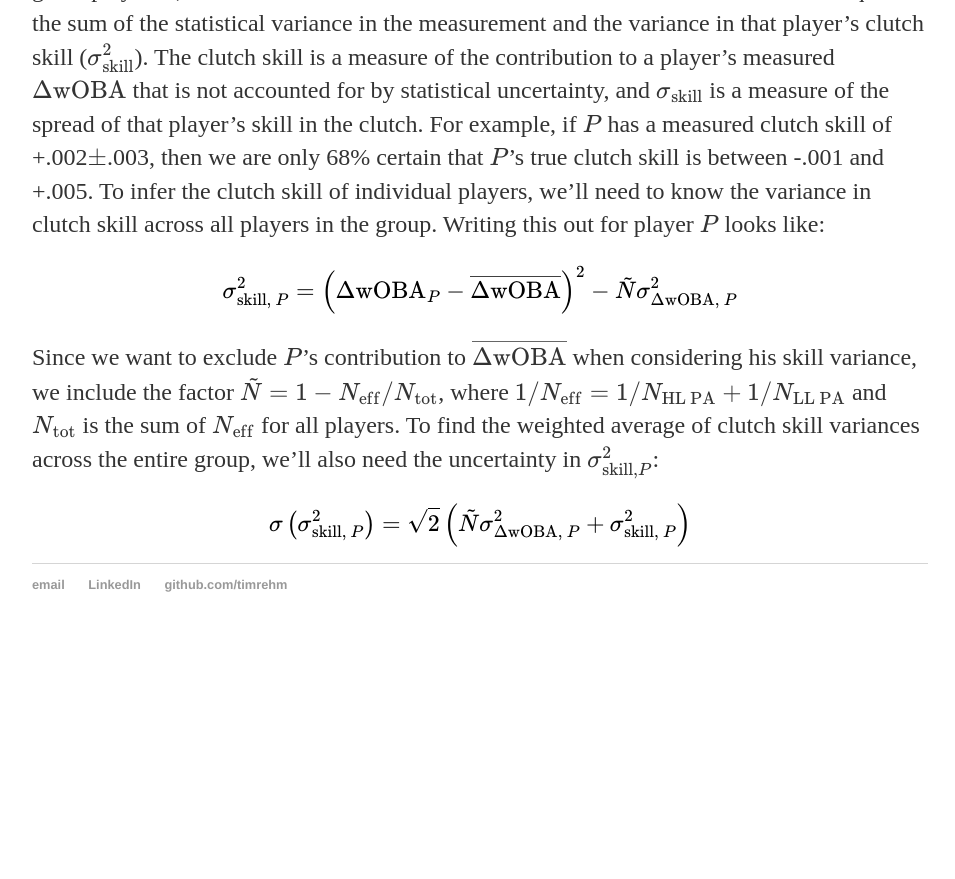
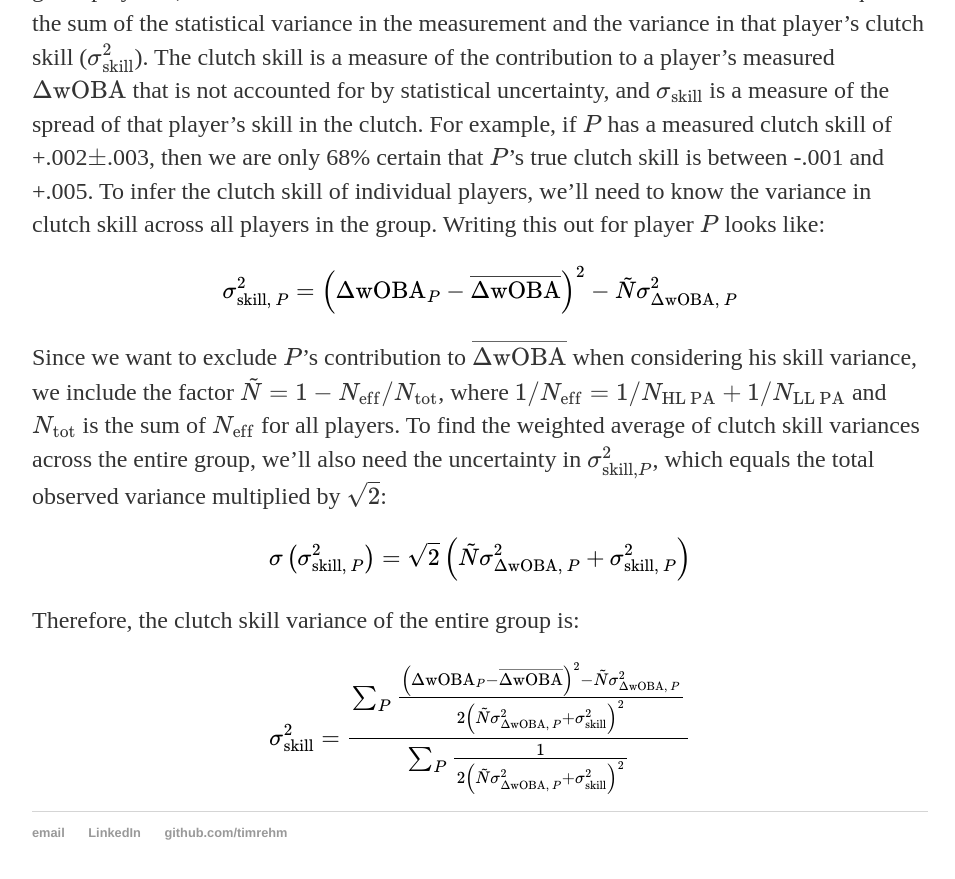
Before and after one commit to timrehm/timrehm.github.io, a Jekyll site: the page built from _posts/2026-5-24-leverage.md, in a window 1280 px wide and 900 px high, scrolled down 6671 px. Shown: the top 879 px of the window, without its empty margins (160-1115 px from the left). Built offline with Jekyll 4.4.1, drawn with Linux system fonts in a browser that asks for light colours; before the commit the page ends 7323 px from its top, so only the background shows below that.

Commit message:
Update 2026-5-24-leverage.md

```diff
--- a/_posts/2026-5-24-leverage.md
+++ b/_posts/2026-5-24-leverage.md
@@ -99,8 +99,14 @@ $$
 \Large  \sigma_{\mathrm{skill}, \ P}^{2} = \left(\Delta\mathrm{wOBA}_{P}-\overline{\Delta\mathrm{wOBA}}\right)^{2}-\tilde{N}\sigma_{\Delta\mathrm{wOBA}, \ P}^{2}
 $$
 
-Since we want to exclude $P$'s contribution to $\overline{\Delta\mathrm{wOBA}}$ when considering his skill variance, we include the factor $\tilde{N} = 1-N_{\mathrm{eff}}/N_{\mathrm{tot}}$, where $1/N_{\mathrm{eff}} = 1/N_{\mathrm{HL \ PA}}+1/N_{\mathrm{LL \ PA}}$ and $N_{\mathrm{tot}}$ is the sum of $N_{\mathrm{eff}}$ for all players. To find the weighted average of clutch skill variances across the entire group, we'll also need the uncertainty in $\sigma_{\mathrm{skill}, P}^{2}$:
+Since we want to exclude $P$'s contribution to $\overline{\Delta\mathrm{wOBA}}$ when considering his skill variance, we include the factor $\tilde{N} = 1-N_{\mathrm{eff}}/N_{\mathrm{tot}}$, where $1/N_{\mathrm{eff}} = 1/N_{\mathrm{HL \ PA}}+1/N_{\mathrm{LL \ PA}}$ and $N_{\mathrm{tot}}$ is the sum of $N_{\mathrm{eff}}$ for all players. To find the weighted average of clutch skill variances across the entire group, we'll also need the uncertainty in $\sigma_{\mathrm{skill}, P}^{2}$, which equals the total observed variance multiplied by $\sqrt{2}$:
 
 $$
 \Large \sigma\left(\sigma_{\mathrm{skill}, \ P}^{2}\right) = \sqrt{2}\left(\tilde{N}\sigma_{\Delta\mathrm{wOBA}, \ P}^{2} + \sigma_{\mathrm{skill}, \ P}^{2}\right)
 $$
+
+Therefore, the clutch skill variance of the entire group is:
+
+$$
+\Large \sigma_{\mathrm{skill}}^{2} = \frac{\sum_{P}\frac{\left(\Delta\mathrm{wOBA}_{P}-\overline{\Delta\mathrm{wOBA}}\right)^{2}-\tilde{N}\sigma_{\Delta\mathrm{wOBA}, \ P}^{2}}{2\left(\tilde{N}\sigma_{\Delta\mathrm{wOBA}, \ P}^{2} + \sigma_{\mathrm{skill}}^{2}\right)^{2}}}{\sum_{P}\frac{1}{2\left(\tilde{N}\sigma_{\Delta\mathrm{wOBA}, \ P}^{2} + \sigma_{\mathrm{skill}}^{2}\right)^{2}}}
+$$
```
